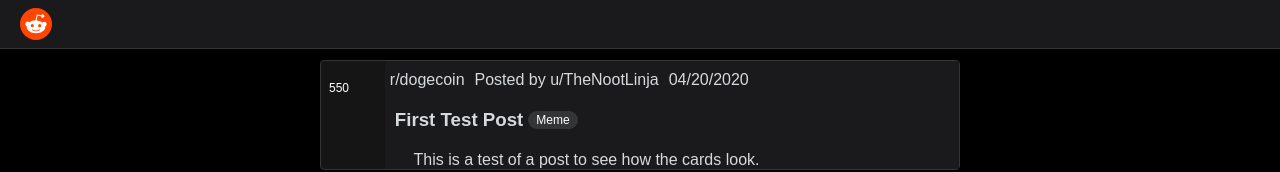
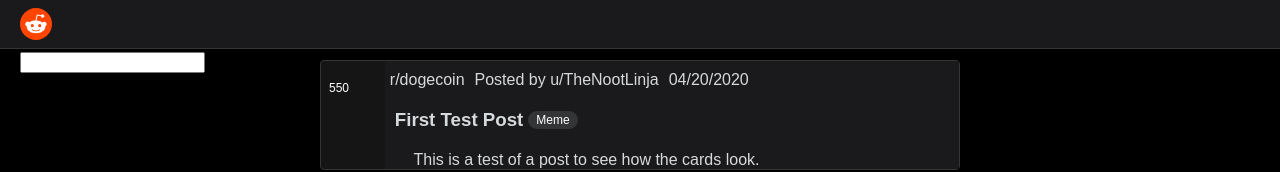
Before and after one commit to TheNootLinja/reddit-clone, a React (Create React App) app in the folder frontend/: page / in a window 1280 px wide. Shown: the top 172 px of the page. Built offline with nearby package versions, Linux system fonts and the light colour scheme.

Commit message:
Add basic search bar to the header

```diff
--- a/frontend/src/components/Header/Header.js
+++ b/frontend/src/components/Header/Header.js
@@ -5,6 +5,9 @@
         <div className="Header">
             <div className="Header-inner">
                 <svg xmlns="http://www.w3.org/2000/svg" viewBox="0 0 20 20" className="Header-logo"><g><circle fill="#FF4500" cx="10" cy="10" r="10"></circle><path fill="#FFF" d="M16.67,10A1.46,1.46,0,0,0,14.2,9a7.12,7.12,0,0,0-3.85-1.23L11,4.65,13.14,5.1a1,1,0,1,0,.13-0.61L10.82,4a0.31,0.31,0,0,0-.37.24L9.71,7.71a7.14,7.14,0,0,0-3.9,1.23A1.46,1.46,0,1,0,4.2,11.33a2.87,2.87,0,0,0,0,.44c0,2.24,2.61,4.06,5.83,4.06s5.83-1.82,5.83-4.06a2.87,2.87,0,0,0,0-.44A1.46,1.46,0,0,0,16.67,10Zm-10,1a1,1,0,1,1,1,1A1,1,0,0,1,6.67,11Zm5.81,2.75a3.84,3.84,0,0,1-2.47.77,3.84,3.84,0,0,1-2.47-.77,0.27,0.27,0,0,1,.38-0.38A3.27,3.27,0,0,0,10,14a3.28,3.28,0,0,0,2.09-.61A0.27,0.27,0,1,1,12.48,13.79Zm-0.18-1.71a1,1,0,1,1,1-1A1,1,0,0,1,12.29,12.08Z"></path></g></svg>
+                <form action="">
+                    <input type="text" />
+                </form>
             </div>
         </div>
     )
--- a/frontend/src/components/Header/Header.styles.css
+++ b/frontend/src/components/Header/Header.styles.css
@@ -19,3 +19,7 @@
   width: 32px;
   padding: 8px 8px 8px 0;
 }
+
+form {
+  display: block;
+}
```
